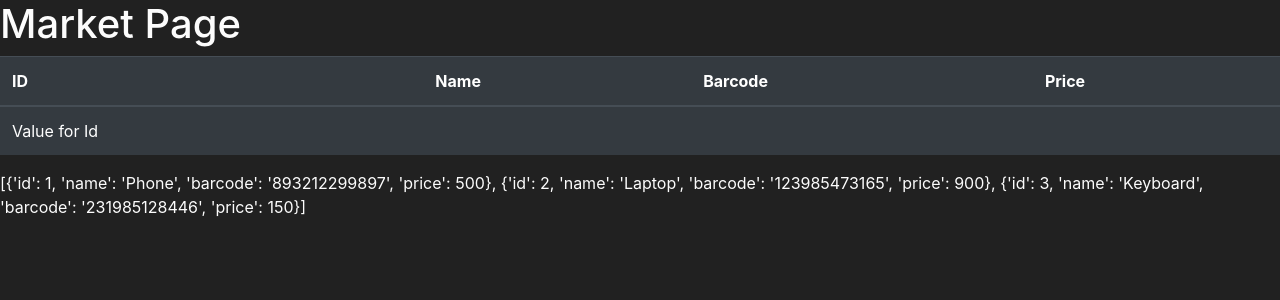
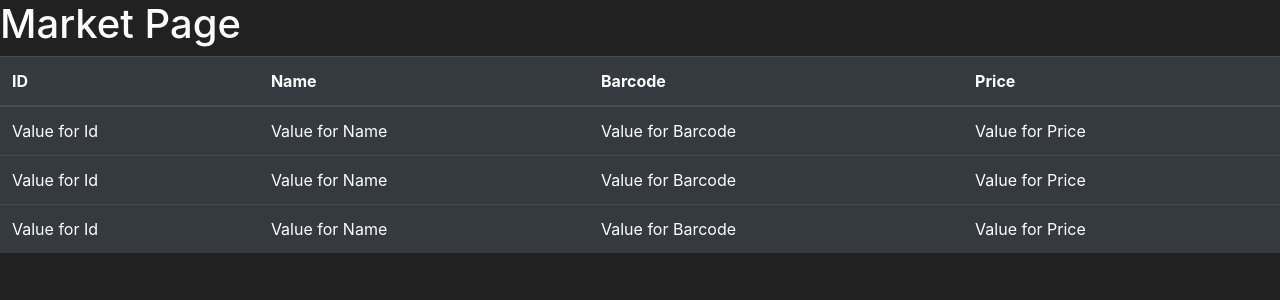
Before and after one commit to Ravinduyas/Python-Learning-Room, a Flask app: page /market in a window 1280 px wide. Shown: the part 56-356 px from the top of the page. Run offline with Flask 3, Linux system fonts and the light colour scheme.

Commit message:
items body connected using jinja

```diff
--- a/Flask/Flask Market/templates/market.html
+++ b/Flask/Flask Market/templates/market.html
@@ -49,12 +49,18 @@
     </thead>
     <tbody>
         <!-- Your rows inside the table HERE: -->
-            <tr>
-                <td>Value for Id</td>
-            </tr>
+        {% for item in items %}
+        <tr>
+            <td>Value for Id</td>
+            <td>Value for Name</td>
+            <td>Value for Barcode</td>
+            <td>Value for Price</td>
+        </tr>
+        {% endfor %}
+
     </tbody>
     </table>
-    <p>{{ items }}</p>
+    <!-- <p>{{ items }}</p> -->
     <!-- Optional JavaScript; choose one of the two! -->
 
     <!-- Option 1: jQuery and Bootstrap Bundle (includes Popper) -->
```
